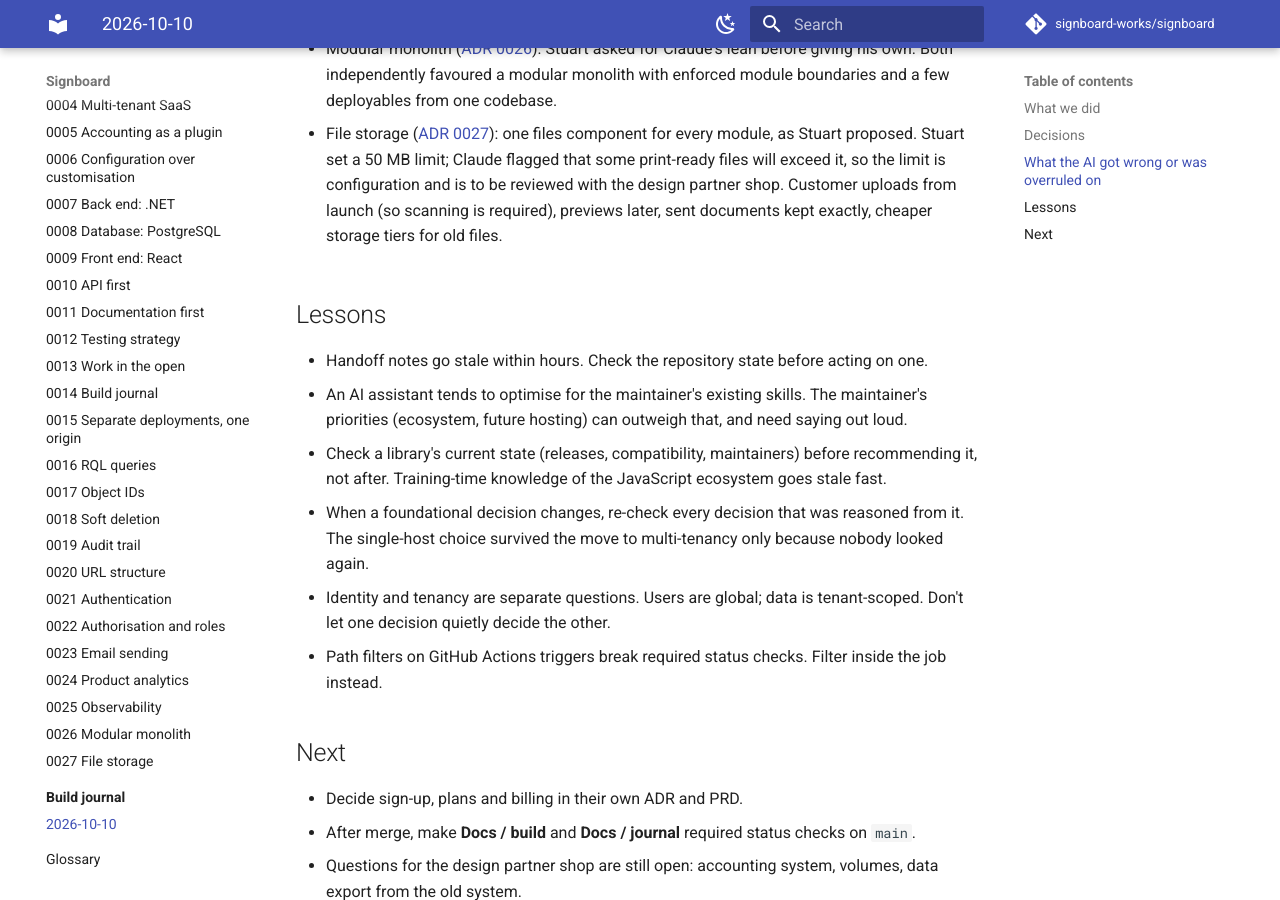
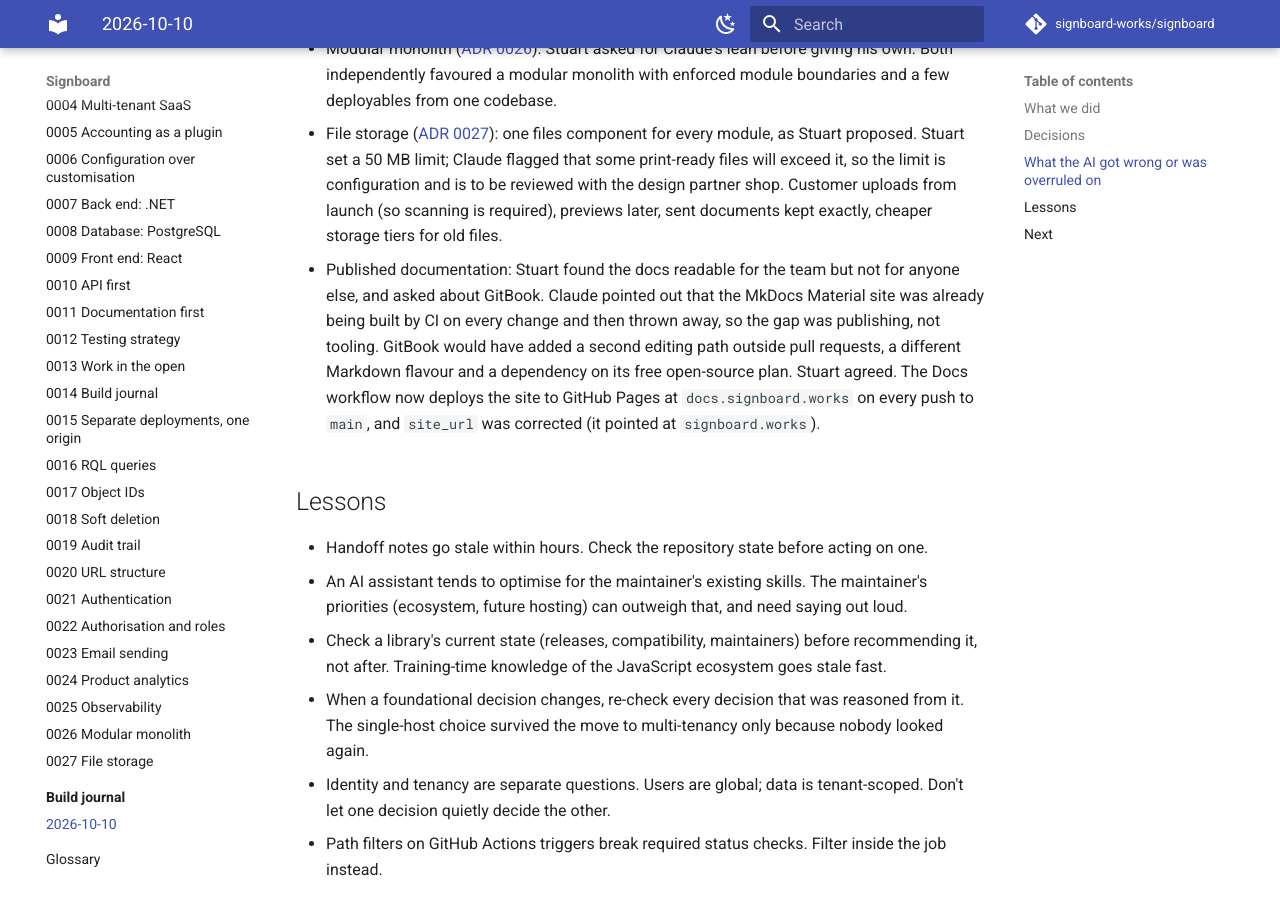
Before and after one commit to signboard-works/signboard, an MkDocs documentation site: the page built from docs/journal/2026-10-10.md, in a window 1280 px wide and 900 px high, scrolled down 4132 px. Built offline with MkDocs 1.6.1 and Material for MkDocs 9.7.7, drawn with Linux system fonts in a browser that asks for light colours; comment, search, counter and statistics services are not loaded; part of the change alters nothing that is shown.

Commit message:
Publish the docs site to GitHub Pages at docs.signboard.works (#17)
The Docs workflow already built the MkDocs site on every change but threw
it away. It now uploads the build on pushes to main and deploys it with
GitHub Pages. site_url corrected to docs.signboard.works (ADR 0020).

Co-authored-by: Claude Opus 5.5 <noreply@anthropic.com>

```diff
--- a/docs/journal/2026-10-10.md
+++ b/docs/journal/2026-10-10.md
@@ -60,6 +60,8 @@
 
 - File storage ([ADR 0027](../adr/0027-file-storage.md)): one files component for every module, as Stuart proposed. Stuart set a 50 MB limit; Claude flagged that some print-ready files will exceed it, so the limit is configuration and is to be reviewed with the design partner shop. Customer uploads from launch (so scanning is required), previews later, sent documents kept exactly, cheaper storage tiers for old files.
 
+- Published documentation: Stuart found the docs readable for the team but not for anyone else, and asked about GitBook. Claude pointed out that the MkDocs Material site was already being built by CI on every change and then thrown away, so the gap was publishing, not tooling. GitBook would have added a second editing path outside pull requests, a different Markdown flavour and a dependency on its free open-source plan. Stuart agreed. The Docs workflow now deploys the site to GitHub Pages at `docs.signboard.works` on every push to `main`, and `site_url` was corrected (it pointed at `signboard.works`).
+
 ## Lessons
 
 - Handoff notes go stale within hours. Check the repository state before acting on one.
--- a/mkdocs.yml
+++ b/mkdocs.yml
@@ -1,6 +1,6 @@
 site_name: Signboard
 site_description: Open-source job management for sign and print shops.
-site_url: https://signboard.works/
+site_url: https://docs.signboard.works/
 repo_url: https://github.com/signboard-works/signboard
 repo_name: signboard-works/signboard
 edit_uri: edit/main/docs/
```
Also changed, not shown: 1 other file.
